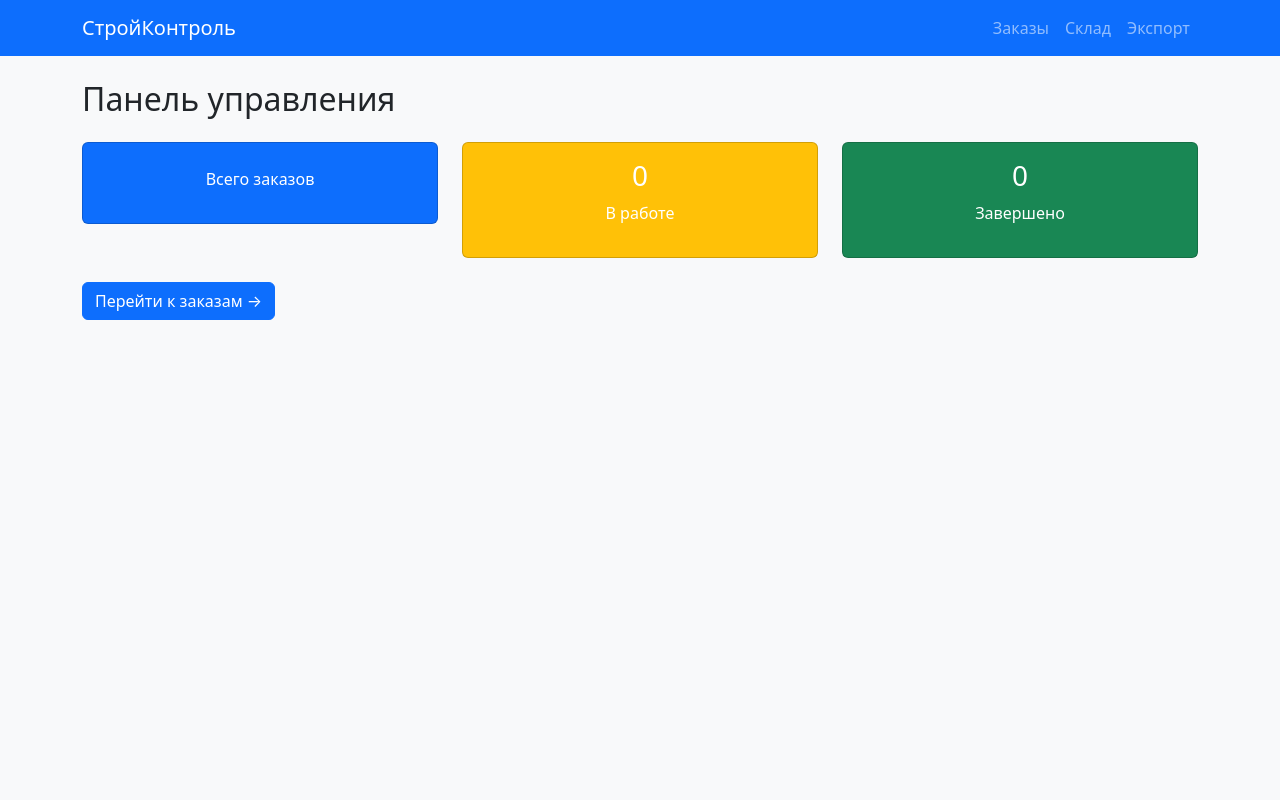
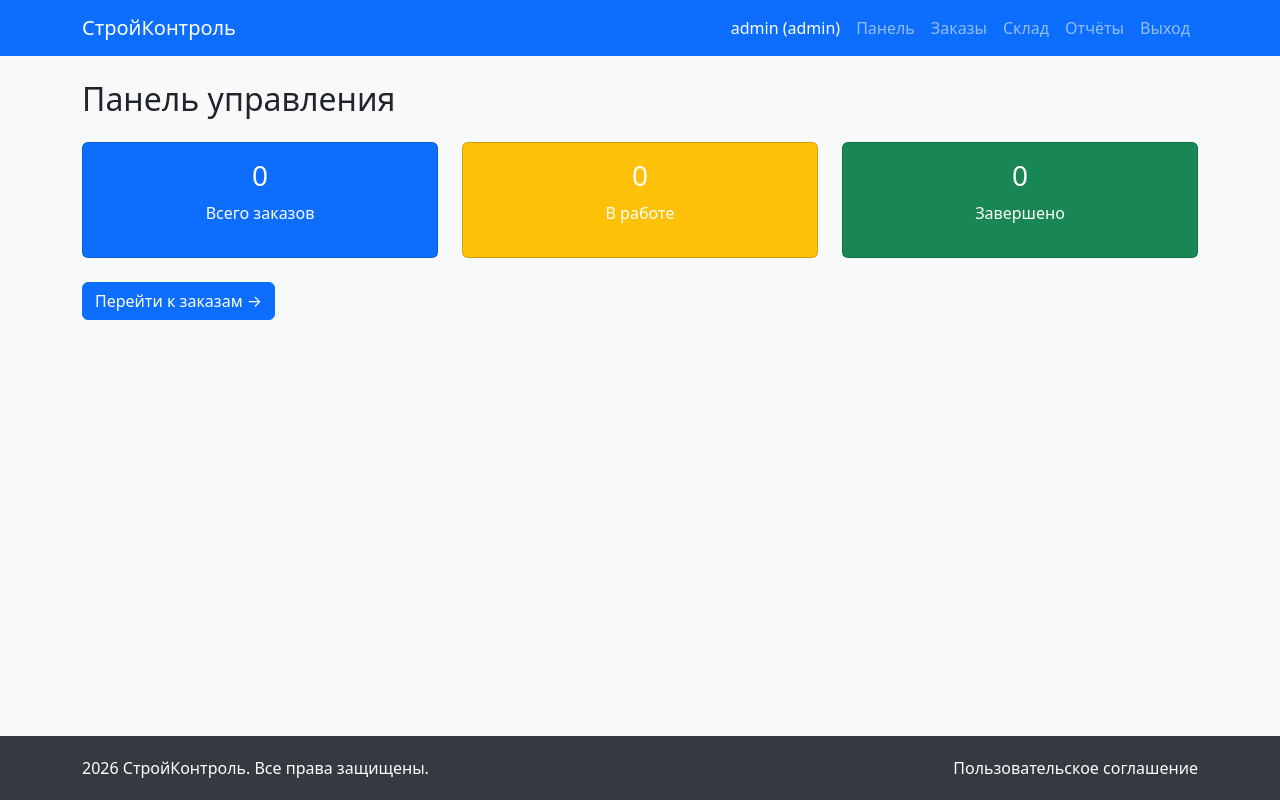
Before and after one commit to hard2cod3-s0much/buildcontrol, a Flask app: page /dashboard in a window 1280 px wide. Run offline with Flask 3, Linux system fonts and the light colour scheme; a user stored in the database is signed in.

Commit message:
Base html

```diff
--- a/templates/base.html
+++ b/templates/base.html
@@ -5,18 +5,54 @@
     <meta name="viewport" content="width=device-width, initial-scale=1">
     <title>{% block title %}СтройКонтроль{% endblock %}</title>
     <link href="https://cdn.jsdelivr.net/npm/bootstrap@5.3.2/dist/css/bootstrap.min.css" rel="stylesheet">
+    <style>
+        body {
+            min-height: 100vh;
+            display: flex;
+            flex-direction: column;
+        }
+        .content {
+            flex: 1;
+        }
+        .footer {
+            background-color: #343a40;
+            color: #ffffff;
+            padding: 20px 0;
+            margin-top: auto;
+        }
+        .footer a {
+            color: #ffffff;
+            text-decoration: none;
+        }
+        .footer a:hover {
+            text-decoration: underline;
+        }
+    </style>
 </head>
 <body class="bg-light">
 <nav class="navbar navbar-expand-lg navbar-dark bg-primary mb-4">
     <div class="container">
-        <a class="navbar-brand" href="{{ url_for('index') }}"> СтройКонтроль</a>
+        <a class="navbar-brand" href="{{ url_for('dashboard') }}">СтройКонтроль</a>
         <div class="navbar-nav ms-auto">
+            {% if current_user.is_authenticated %}
+                <span class="nav-link text-white">{{ current_user.username }} ({{ current_user.role }})</span>
+                <a class="nav-link" href="{{ url_for('dashboard') }}">Панель</a>
                 <a class="nav-link" href="{{ url_for('orders_list') }}">Заказы</a>
+                {% if current_user.is_logist() %}
                     <a class="nav-link" href="{{ url_for('warehouse') }}">Склад</a>
-            <a class="nav-link" href="{{ url_for('export') }}">Экспорт</a>
+                {% endif %}
+                {% if current_user.is_director() %}
+                    <a class="nav-link" href="{{ url_for('reports') }}">Отчёты</a>
+                {% endif %}
+                <a class="nav-link" href="{{ url_for('logout') }}">Выход</a>
+            {% else %}
+                <a class="nav-link" href="{{ url_for('login') }}">Вход</a>
+            {% endif %}
         </div>
     </div>
 </nav>
+
+<div class="content">
     <div class="container">
         {% with messages = get_flashed_messages(with_categories=true) %}
             {% for category, message in messages %}
@@ -28,6 +64,51 @@
         {% endwith %}
         {% block content %}{% endblock %}
     </div>
+</div>
+
+<footer class="footer">
+    <div class="container">
+        <div class="row">
+            <div class="col-md-6">
+                <p class="mb-0">2026 СтройКонтроль. Все права защищены.</p>
+            </div>
+            <div class="col-md-6 text-md-end">
+                <a href="#" data-bs-toggle="modal" data-bs-target="#agreementModal">Пользовательское соглашение</a>
+            </div>
+        </div>
+    </div>
+</footer>
+
+<div class="modal fade" id="agreementModal" tabindex="-1" aria-labelledby="agreementModalLabel" aria-hidden="true">
+    <div class="modal-dialog modal-lg">
+        <div class="modal-content">
+            <div class="modal-header">
+                <h5 class="modal-title" id="agreementModalLabel">Пользовательское соглашение</h5>
+                <button type="button" class="btn-close" data-bs-dismiss="modal" aria-label="Close"></button>
+            </div>
+            <div class="modal-body">
+                <h6>1. Общие положения</h6>
+                <p>Настоящее пользовательское соглашение регулирует использование информационной системы "СтройКонтроль".</p>
+
+                <h6>2. Права и обязанности пользователей</h6>
+                <p>Пользователь обязуется использовать систему в соответствии с назначением и не нарушать права других пользователей.</p>
+
+                <h6>3. Конфиденциальность</h6>
+                <p>Администрация системы гарантирует конфиденциальность данных пользователей в соответствии с политикой обработки персональных данных.</p>
+
+                <h6>4. Ответственность</h6>
+                <p>Пользователь несёт ответственность за достоверность вводимых данных и сохранность учётной записи.</p>
+
+                <h6>5. Заключительные положения</h6>
+                <p>Использование системы означает полное согласие с настоящим пользовательским соглашением.</p>
+            </div>
+            <div class="modal-footer">
+                <button type="button" class="btn btn-secondary" data-bs-dismiss="modal">Закрыть</button>
+            </div>
+        </div>
+    </div>
+</div>
+
 <script src="https://cdn.jsdelivr.net/npm/bootstrap@5.3.2/dist/js/bootstrap.bundle.min.js"></script>
 </body>
 </html>
--- a/templates/index.html
+++ b/templates/index.html
@@ -1,12 +1,12 @@
 {% extends 'base.html' %}
-{% block title %}Главная{% endblock %}
+{% block title %}Панель управления{% endblock %}
 {% block content %}
-<h2 class="mb-4"> Панель управления</h2>
+<h2 class="mb-4">Панель управления</h2>
 <div class="row mb-4">
     <div class="col-md-4">
         <div class="card text-white bg-primary">
             <div class="card-body text-center">
-                <h3>{{ stats.total }}</h3>
+                <h3>{{ stats.total_orders }}</h3>
                 <p>Всего заказов</p>
             </div>
         </div>
```
Also changed, not shown: templates/login.html (added, +29 -0 lines). Lines whose indentation alone changed are shown as unchanged.
